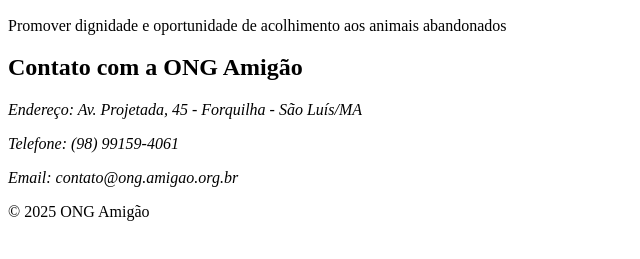
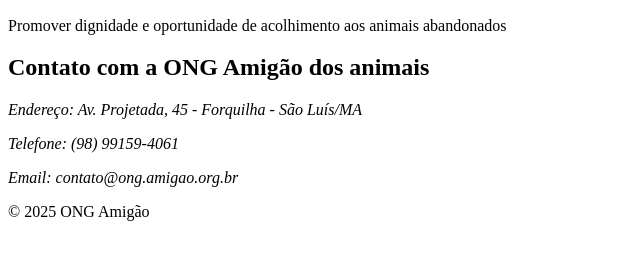
Before and after one commit to Ricktronic/AulaProgramacaoWeb01, a plain HTML site: page index.html in a window 1280 px wide. Shown: the part 303-562 px from the top of the page, without its empty margins (0-640 px from the left). Drawn offline with Linux system fonts and the light colour scheme.

Commit message:
construindo

```diff
--- a/index.html
+++ b/index.html
@@ -28,7 +28,7 @@
 </section>
 
 <section>
-    <h2>Contato com a ONG Amigão</h2>
+    <h2>Contato com a ONG Amigão dos animais</h2>
     <address>
         <p>Endereço: Av. Projetada, 45 - Forquilha - São Luís/MA</p>
         <p>Telefone: (98) 99159-4061</p>
```
